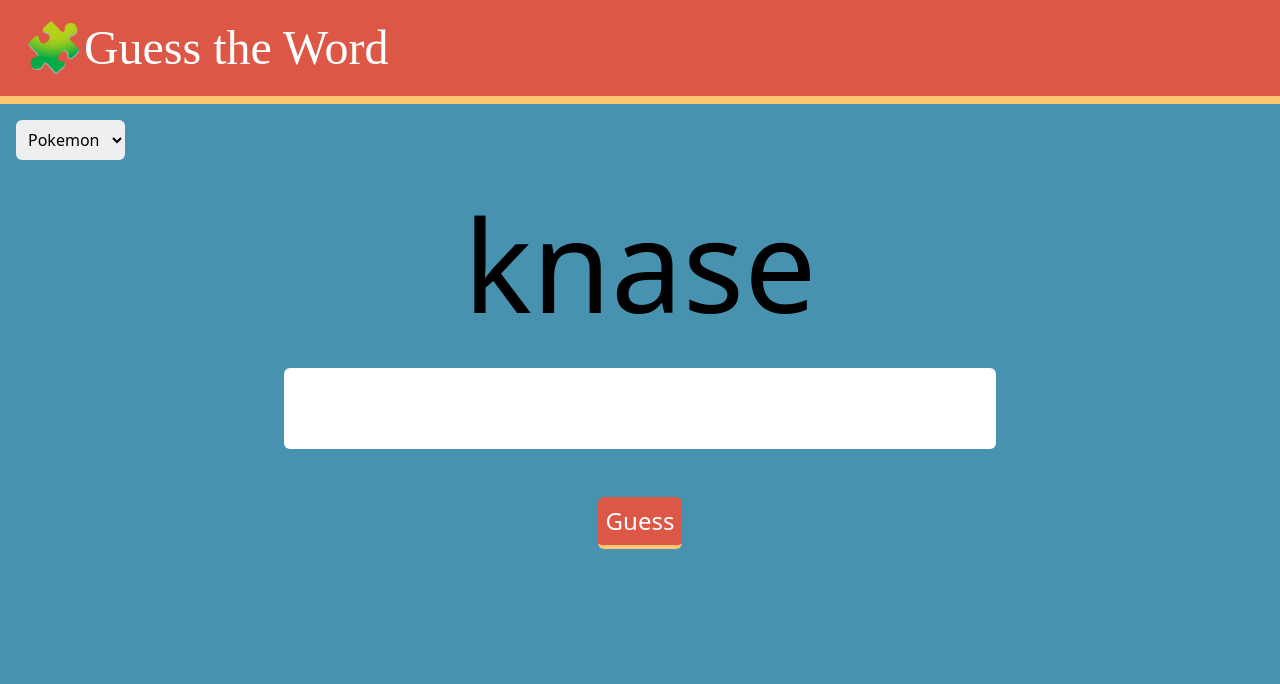
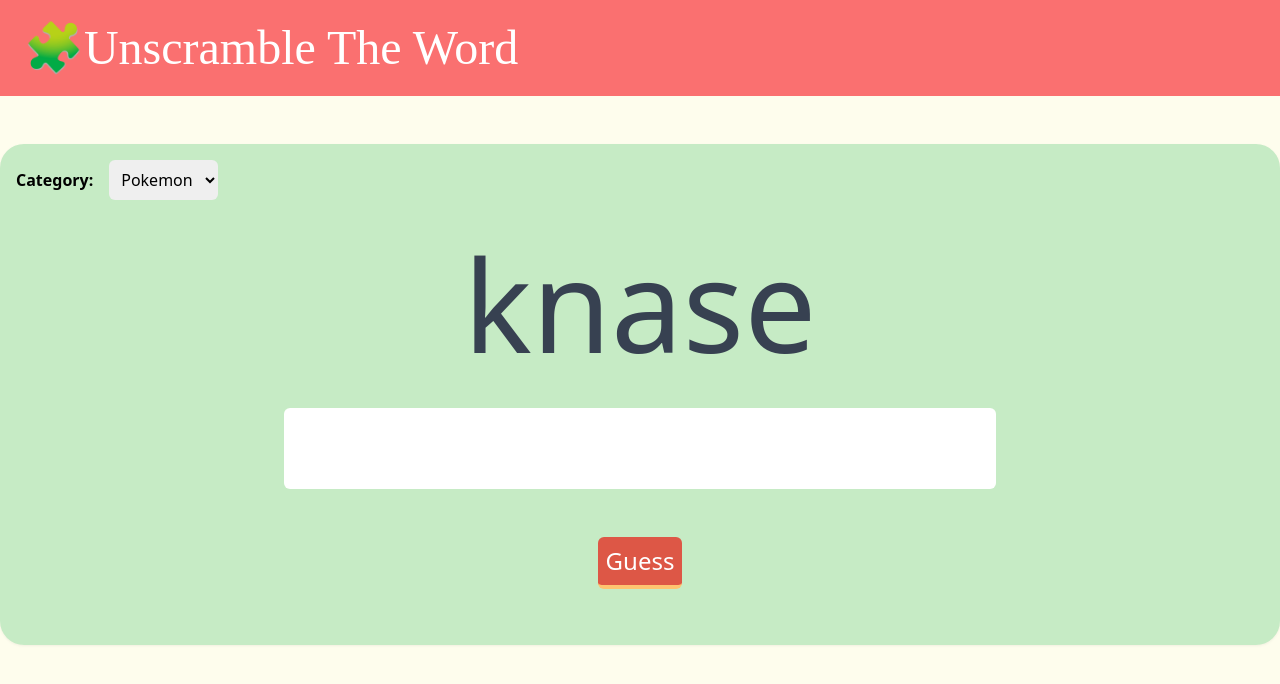
Before and after one commit to jonnochoo/colour-game, a Nuxt app: page /word in a window 1280 px wide. Shown: the top 684 px of the page. Built offline with nearby package versions, Linux system fonts and the light colour scheme; a web font is replaced by a local one.

Commit message:
feat: pastell

```diff
--- a/pages/word.vue
+++ b/pages/word.vue
@@ -1,8 +1,12 @@
 <template>
-    <nav class="bg-[#DD5746] border-b-8 border-[#FFC470] p-6">
-        <h2 class="text-5xl font-thin text-white">🧩Guess the Word</h2>
+    <nav class="bg-[#FA7070] border-[#A1C398] p-6">
+        <h2 class="text-5xl font-thin text-white">🧩Unscramble The Word</h2>
     </nav>
-    <div class="p-4">
+    <div class="pt-12">
+        <div
+            class="container mx-auto rounded-3xl bg-[#C6EBC5] p-4 drop-shadow-sm sh"
+        >
+            <span class="font-bold mr-4">Category:</span>
             <select
                 class="p-2 w-fu rounded-md"
                 v-model="selectedCategory"
@@ -10,7 +14,9 @@
             >
                 <option v-for="w in wordList">{{ w.category }}</option>
             </select>
-        <div class="flex items-center justify-center mt-10 mb-10 text-9xl">
+            <div
+                class="flex items-center justify-center mt-10 mb-10 text-9xl text-gray-700"
+            >
                 {{ wordShown }}
             </div>
             <div v-if="!isCorrect">
@@ -40,7 +46,8 @@
             <div v-if="isCorrect" class="mt-2 text-2xl">
                 <div class="flex items-center justify-center">
                     <p>
-                    You guessed correctly in {{ history.length + 1 }} attempts
+                        You guessed correctly in
+                        {{ history.length + 1 }} attempts
                     </p>
                 </div>
                 <div class="flex items-center justify-center mt-2">
@@ -50,6 +57,7 @@
                     >
                         New Game
                     </button>
+                </div>
             </div>
         </div>
     </div>
@@ -307,7 +315,7 @@ function randomizeWord(word) {
 <style>
 @import url('https://fonts.googleapis.com/css?family=Freeman');
 body {
-    background-color: #4793af;
+    background-color: #fefded;
 }
 h2 {
     font-family: 'Freeman', 'sans-serif';
```
Lines whose indentation alone changed are shown as unchanged.
